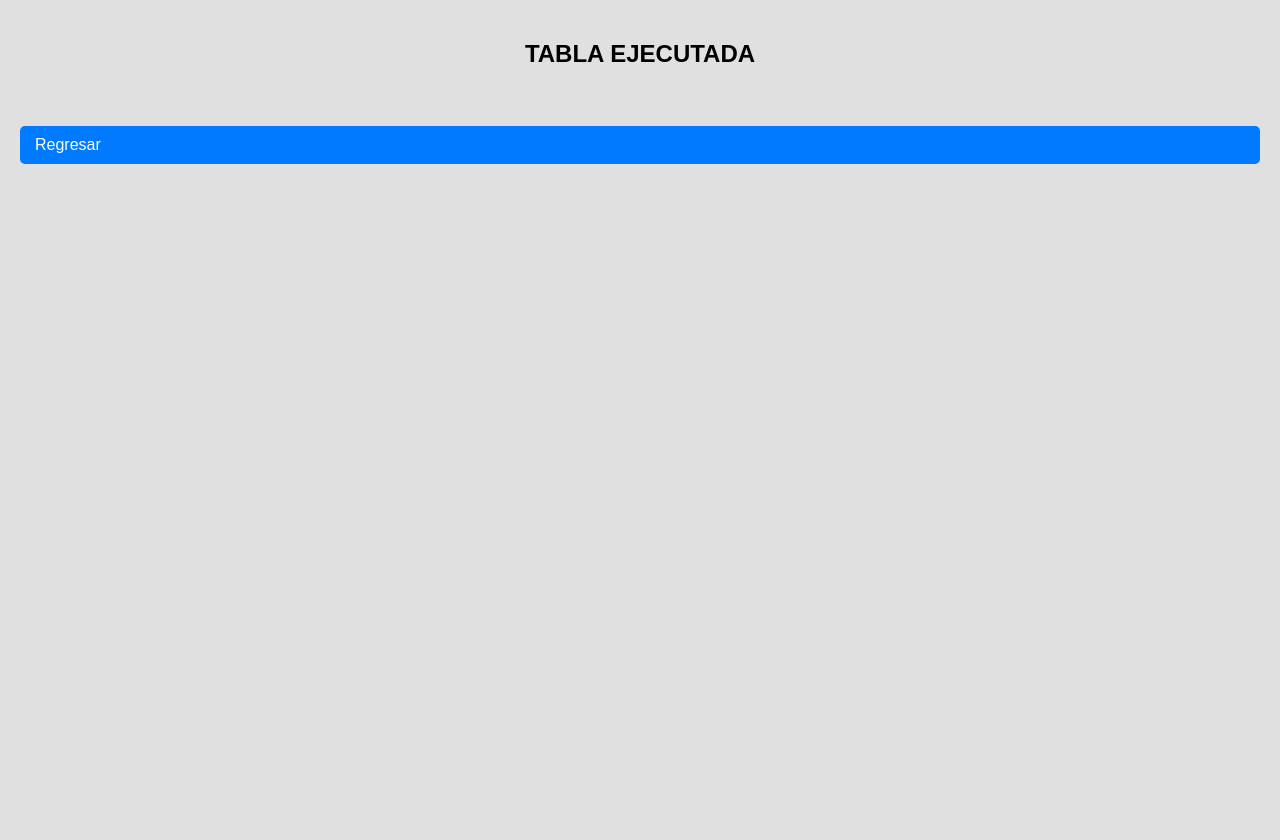
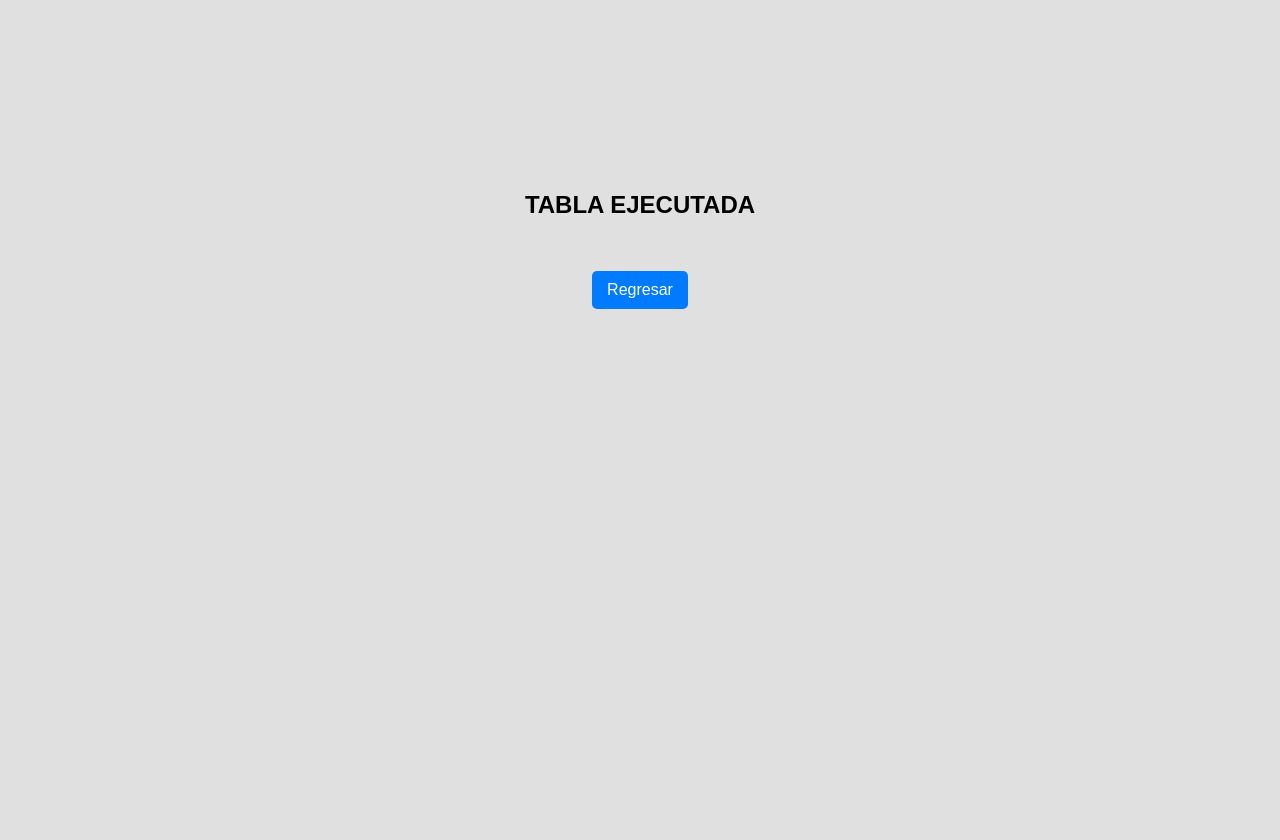
Before and after one commit to Atzelcer/DesarrolloWebAACT, a PHP site: page /tablaintercalado.php?filas=1 in a window 1280 px wide. After the commit the page ends 309 px from the top, so only its background shows below. Run offline with PHP 8.4, Linux system fonts and the light colour scheme; data that the repository does not hold is empty.

Commit message:
mejorando la tarea

```diff
--- a/Tareas/Tarea_4/Pregunta_04/estilos.css
+++ b/Tareas/Tarea_4/Pregunta_04/estilos.css
@@ -1,65 +1,79 @@
 body {
     display: flex;
     flex-direction: column;
-    min-height: 100vh;
+    justify-content: center;
+    align-items: center;
+    height: 60vh;
     margin: 0;
-    padding: 20px;
     font-family: Arial, sans-serif;
     background-color: #e0e0e0;
-    overflow-y: auto;
+    text-align: center;
 }
 
-.contenedor-principal {
-    width: 100%;
-    max-width: 900px;
-    margin: 0 auto;
-    display: flex;
-    flex-direction: column;
-    align-items: center;
+
+form {
+    padding: 20px;
+    border: 4px solid #007bff;
+    border-radius: 5px;
+    background-color: white;
+    box-shadow: 0px 0px 10px rgba(0, 0, 0, 0.1);
+    width: 300px;
 }
 
-h2 {
-    margin-bottom: 20px;
-    text-align: center;
-    width: 100%;
+
+button, .boton {
+    background-color: #007bff;
+    color: white;
+    border: none;
+    padding: 10px 15px;
+    border-radius: 5px;
+    cursor: pointer;
+    font-size: 16px;
+    text-decoration: none;
 }
 
-.contenedor-tabla {
-    max-height: 70vh;
-    overflow-y: auto;
-    width: 100%;
-    margin-bottom: 20px;
+button:hover, .boton:hover {
+    background-color: #0056b3;
 }
 
+
 .tabla-intercalada {
-    width: 100%;
+    margin-top: 15px;
     border-collapse: collapse;
-    margin: 0 auto;
+    text-align: center;
+    width: 750px;
+    font-size: 20px;
 }
 
 .tabla-intercalada td {
     padding: 15px;
     border: 2px solid black;
-    text-align: center;
-    font-size: 20px;
+    width: 120px;
+    height: 50px;
+}
+
+.rojo {
+    background-color: red;
+    color: black;
+}
+
+.amarillo {
+    background-color: yellow;
+    color: black;
+}
+
+.verde {
+    background-color: #66ad60;
+    color: black;
 }
 
 
-.rojo { background-color: red; color: black; }
-.amarillo { background-color: yellow; color: black; }
-.verde { background-color: #66ad60; color: black; }
-.negrita { font-weight: bold; }
-.numero { font-weight: bold; }
-
-.boton {
-    display: inline-block;
-    background-color: #007bff;
-    color: white;
-    padding: 10px 15px;
-    text-decoration: none;
-    border-radius: 5px;
+.negrita {
+    font-weight: bold;
+    color: rgb(0, 0, 0);
 }
 
-.boton:hover {
-    background-color: #0056b3;
+.numero {
+    font-weight: bold;
+    color: black !important;
 }
```
Also changed, not shown: Tareas/Tarea_4/Pregunta_04/Principal04.php (line endings or trailing spaces).
